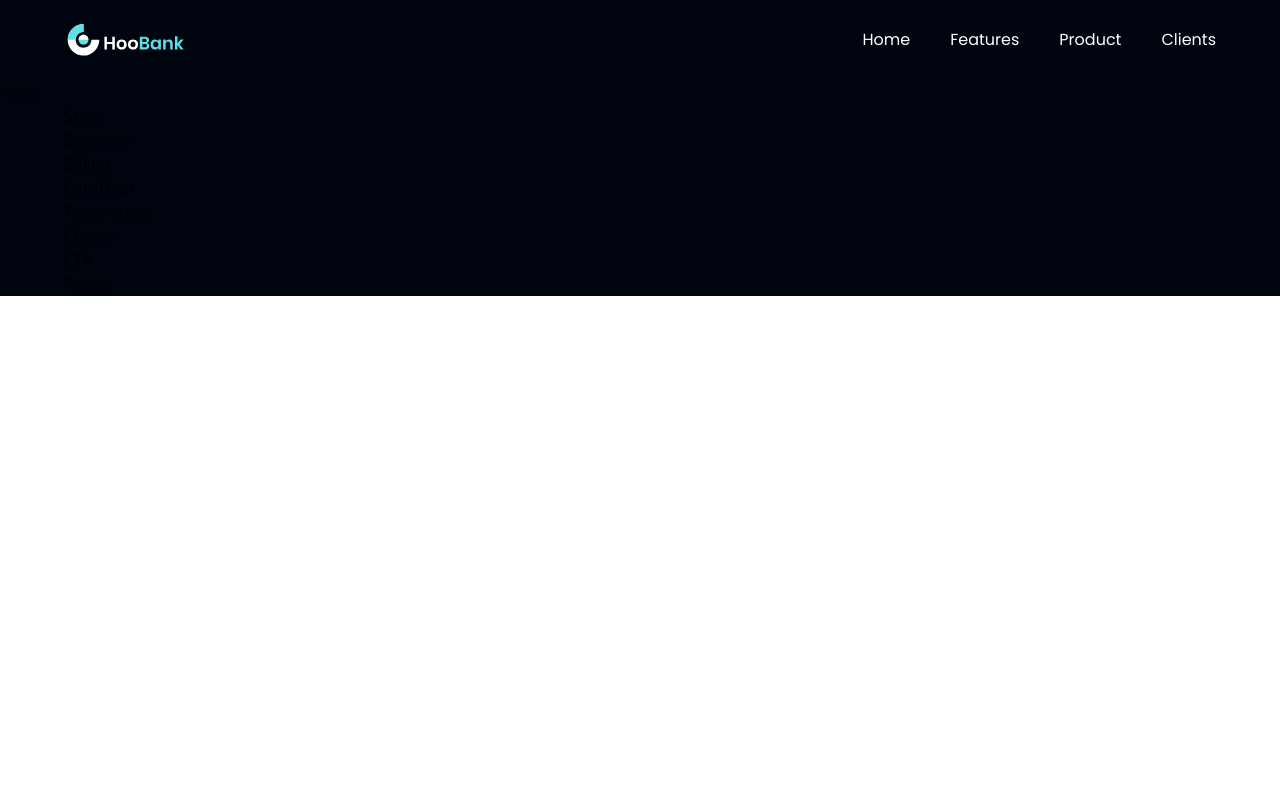
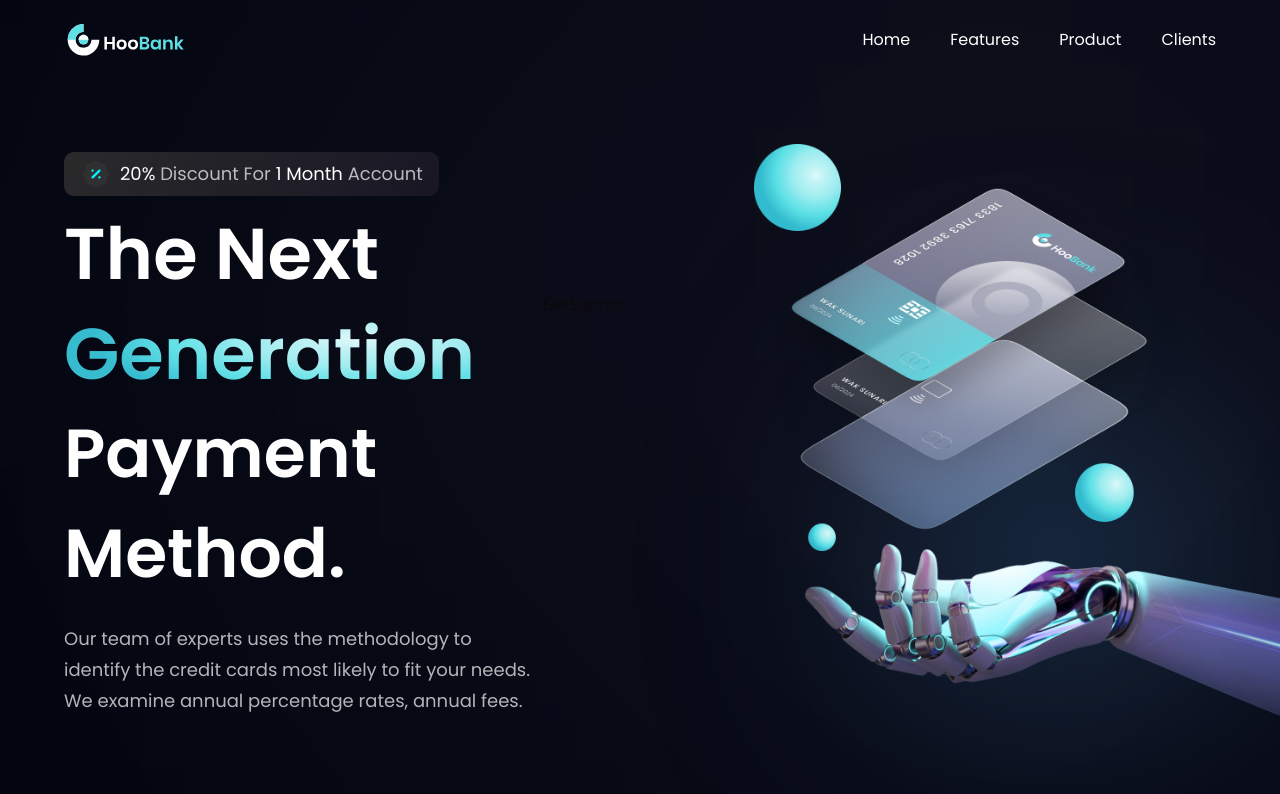
Before and after one commit to 0xVedansh/Payment_LandingPage, a React app: page / in a window 1280 px wide. Shown: the top 794 px of the page. Built offline with nearby package versions, Linux system fonts and the light colour scheme; the HTML template or start-up script is replaced by a standard one.

Commit message:
hero section completed

```diff
--- a/src/components/Hero.jsx
+++ b/src/components/Hero.jsx
@@ -1,10 +1,50 @@
-import React from 'react'
+import React from 'react';
+import styles from '../style';
+
+import { discount, robot } from '../assets';
+import GetStarted from './GetStarted';
 
 const Hero = () => {
   return (
-    <div>
-      Hero
-    </div>
+    <section id="home" className={`flex md:flex-row flex-col ${styles.paddingY}`}>
+      <div className={`flex-1 ${styles.flexStart} flex-col xl:px-0 sm:px-16 px-6`}>
+        <div className="flex flex-row items-center py-[6px] px-4 bg-discount-gradient rounded-[10px] mb-2">
+          <img src={discount} alt="discount"
+            className="w-[32px] h-[32px]" />
+              <p className={`${styles.paragraph} ml-2`}>
+                <span className="text-white">20%</span> Discount For {" "}
+                <span className="text-white">1 Month</span> Account
+              </p>
+          </div>
+
+          <div className="flex flex-row justify-between items-center w-full">
+            <h1 className="flex-1 font-poppins font-semibold ss:text-[72px] text-[52px] text-white ss:leading-[100px] leading-[75px]">
+              The Next <br className="sm:block hidden" /> {" "}
+              <span className="text-gradient">Generation</span> <br className="sm:block hidden" /> {" "}
+            </h1>
+            <div className="ss:flex hidden md:mr-4 mr-0">
+              <GetStarted />
+            </div>
+          </div>
+
+          <h1 className="font-poppins font-semibold ss:text-[68px] text-[52px] text-white ss:leading-[100px] leading-[75px] w-full">
+            Payment Method.
+          </h1>
+          <p className={`${styles.paragraph} max-w-[470px] mt-5`}>Our team of experts uses the methodology to identify the credit cards most likely to fit your needs. We examine annual percentage rates, annual fees.</p>
+        </div>
+
+        <div className={`flex-1 flex ${styles.flexCenter} md:my-0 my-10 relative`}>
+          <img src={robot} alt="billings" className="w-[100%] h-[100%] relative z-[5]"/>
+
+          <div className="absolute z-[0] w-[40%] h-[35%] top-0 pink__gradient" />
+          <div className="absolute z-[1] w-[80%] h-[80%] rounded-full bottom-40 white__gradient" />
+          <div className="absolute z-[0] w-[50%] h-[50%] right-20 bottom-20 blue__gradient" />
+        </div>
+
+        <div className={`ss:hidden ${styles.flexCenter}`}>
+          <GetStarted />
+        </div>
+    </section>
   )
 }
 
```
